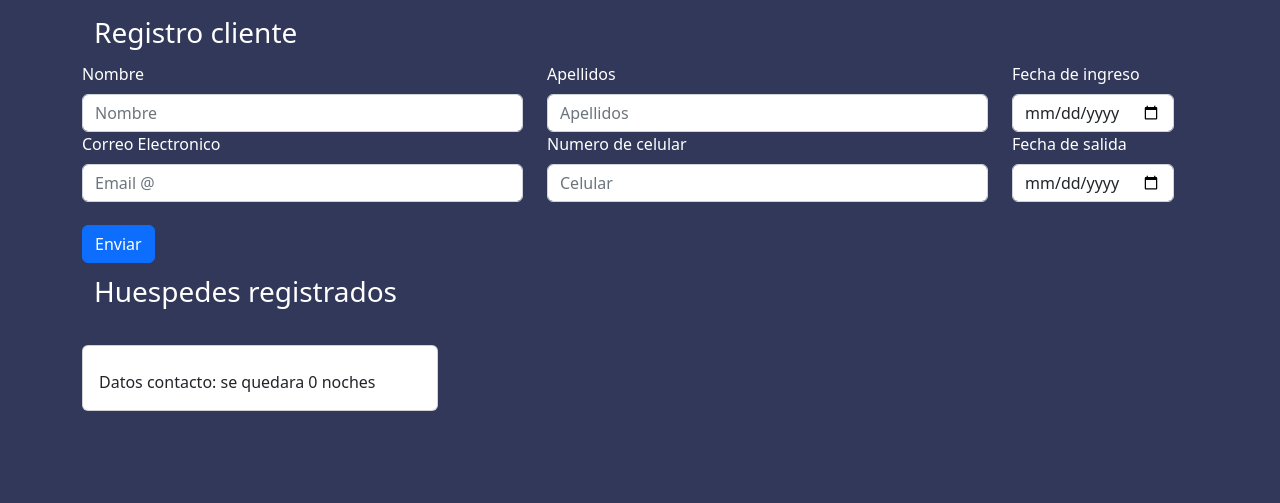
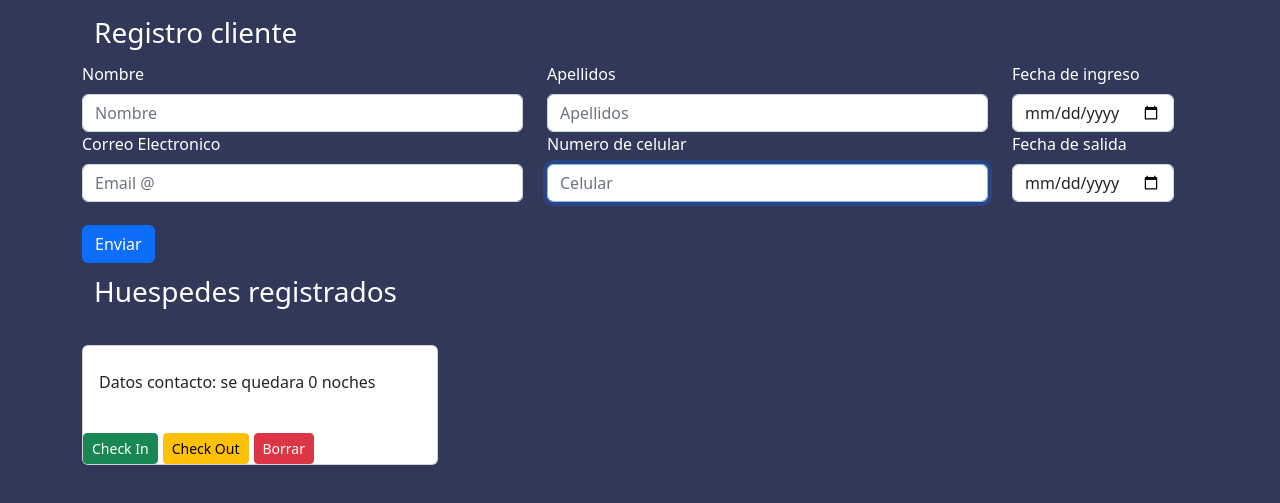
Before and after one commit to German-GS/sistRegistro-hotel, a plain HTML site: page index.html in a window 1280 px wide. Both pictures are taken after a click on the button "Enviar". Shown: the part 63-566 px from the top of the page. Drawn offline with nearby package versions, Linux system fonts and the light colour scheme.

Commit message:
add buttons in cards, check in, Check Out and Borrar

```diff
--- a/src/cards.js
+++ b/src/cards.js
@@ -17,18 +17,56 @@ function mostraDatos(persona, days){
 //============================================================
     var text_h5=document.createTextNode(persona[0] + " "+ persona[1])
     var cont_p=document.createTextNode("Datos contacto: " + persona[3] + " " + persona[2] + " se quedara "+ days + " noches")
+//========================================================== btn
+    var divBtn=document.createElement('div')
+    divBtn.classList.add('d-grid')
+    divBtn.classList.add('gap-2')
+    divBtn.classList.add('d-md-block')
+    var btnCheckIn =document.createElement("button")
+    btnCheckIn.type="button"
+    btnCheckIn.classList.add("btn", "btn-success", "btn-sm")
+    btnCheckIn.innerHTML = "Check In"
+    var btnCheckOut =document.createElement("button")
+    btnCheckOut.type="button"
+    btnCheckOut.classList.add("btn","btn-warning", "btn-sm")
+    btnCheckOut.innerHTML = "Check Out"
+    var btnBorrar =document.createElement("button")
+    btnBorrar.type="button"
+    btnBorrar.classList.add("btn", "btn-danger", "btn-sm")
+    btnBorrar.innerHTML = "Borrar"
+    divBtn.appendChild(btnCheckIn)
+    divBtn.appendChild(btnCheckOut)
+    divBtn.appendChild(btnBorrar)
 //==========================================================
     tit_h5.appendChild(text_h5)
     text_p.appendChild(cont_p)
     cardBody.appendChild(tit_h5)
     cardBody.appendChild(text_p)
     card.appendChild(cardBody)
+    card.appendChild(divBtn)
     gridCards.appendChild(card)
     cardsCliente.appendChild(gridCards)
 
 
+}
 
 
+/* function createBtn(card){
+    var classBtn=["btn-succes", "btn-danger", "btn-warning"]
+    var namesBtn=["Chec In", "Chec Out", "Borrar"]
+    var btn =document.createElement("button")
+    btn.type="button"
+    btn.classList.add("btn")
+    for (var i=0; i<=2; i++) {
+        btn.classList.add(classBtn[i])
+        btn.innerHTML=namesBtn[i]
+        classBtn.forEach(element =>{
+            card.appendChild(btn)
+
+        })
+
+        console.log(btn)
+    }
 }
-
+ */
 export {mostraDatos}
--- a/src/script.js
+++ b/src/script.js
@@ -9,11 +9,11 @@ function getData(){
     for (var i = 0; i <=5; i++){
         persona[i]=document.getElementById("persona"+(i+1)).value
     }
-   /*  validation(persona)
+    validation(persona)
     persona.forEach(element => {
         console.log(element)
 
-    }); */
+    });
     var days= calcDays(persona)
     mostraDatos(persona, days)
     cleanForm(persona)
--- a/src/style.css
+++ b/src/style.css
@@ -16,8 +16,9 @@ h1, h2, h3, label{
 }
 
 
-.btn, .btn-success{
+.btn{
     margin-top: 23px ;
+    margin-right: 5px;
 }
 
 h3{
```
